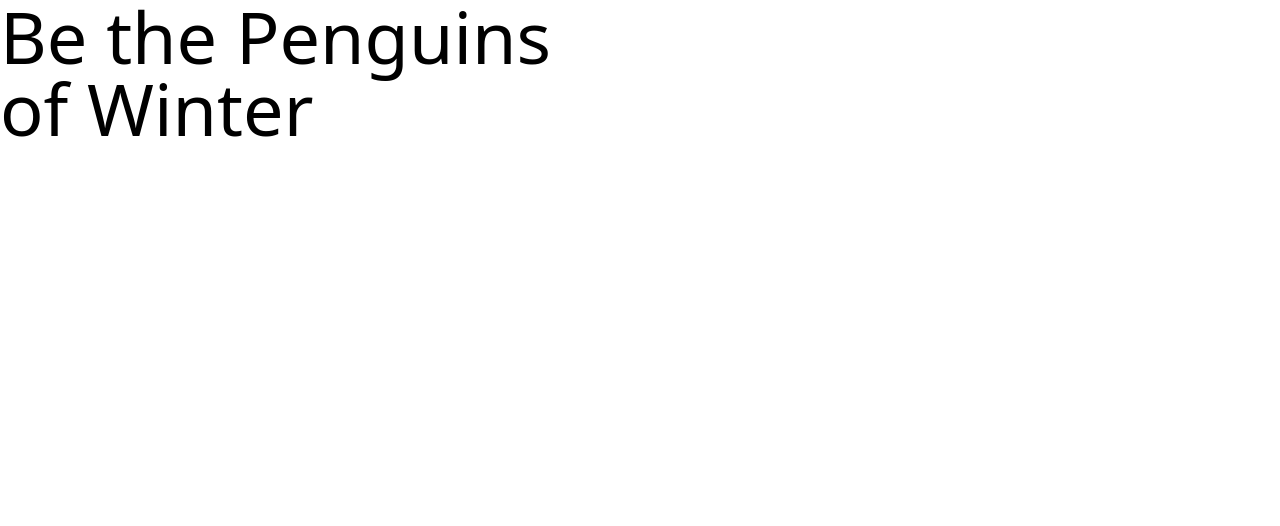
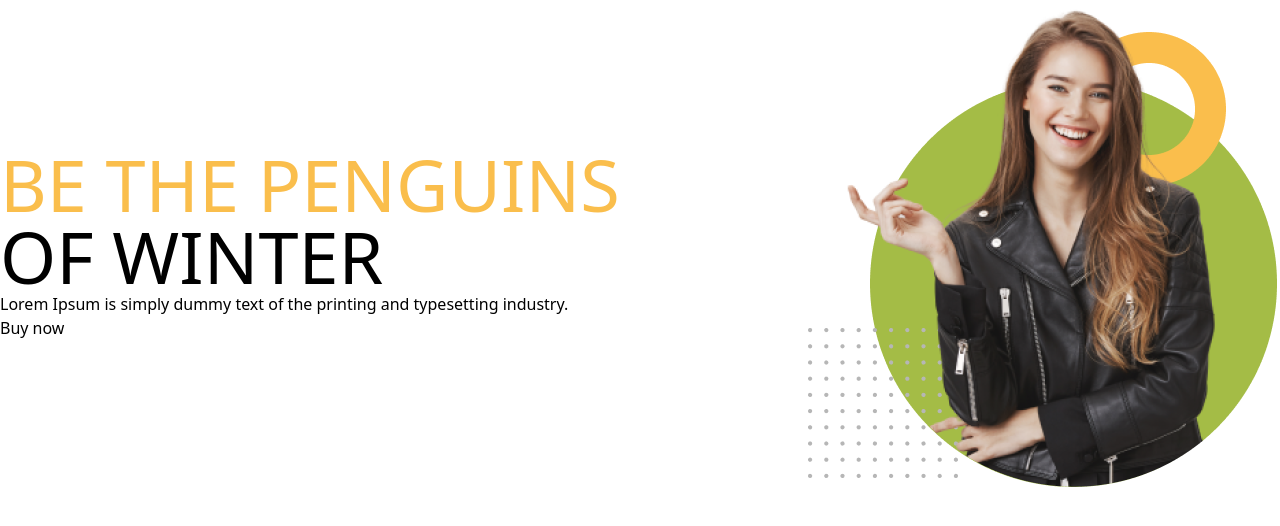
Before and after one commit to ahmed-tuhin/penguin-fashion-website, a plain HTML site: page index.html in a window 1280 px wide. Drawn offline with nearby package versions, Linux system fonts and the light colour scheme.

Commit message:
added the banner section

```diff
--- a/index.html
+++ b/index.html
@@ -7,10 +7,22 @@
     <script src="https://cdn.tailwindcss.com"></script>
 </head>
 <header>
-    <div>
+    <nav>
+
+    </nav>
+    <!-- banner section -->
+    <div class="flex justify-between items-center">
         <div>
-            <h1 class="text-7xl">Be the Penguins <br>
+            <h1 class="text-7xl uppercase">
+                <span class="text-[#FABE4C]">Be the Penguins</span>
+                <br>
                 of Winter</h1>
+                <p>Lorem Ipsum is simply dummy text of the printing
+                    and typesetting industry.</p>
+                    <button>Buy now</button>
+        </div>
+        <div>
+            <img src="images/model.png" alt="">
         </div>
     </div>
 </header>
```
